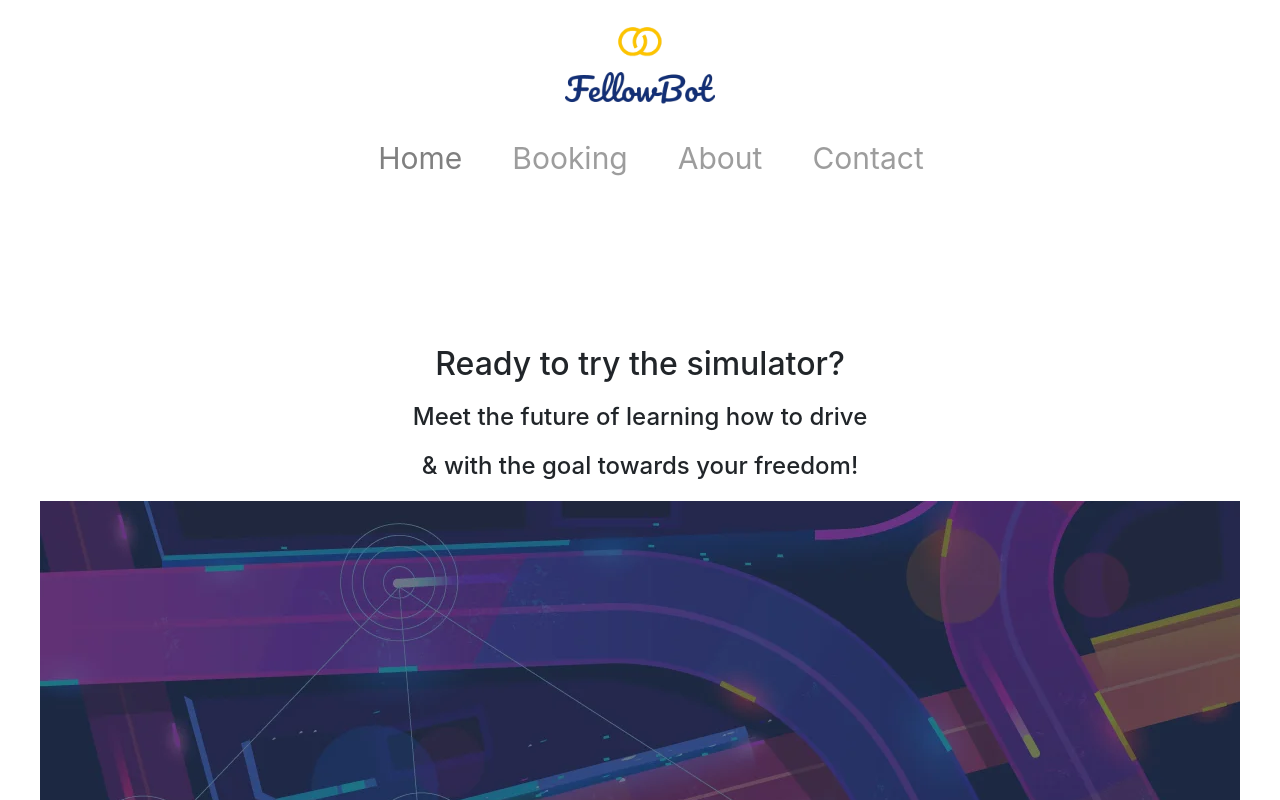
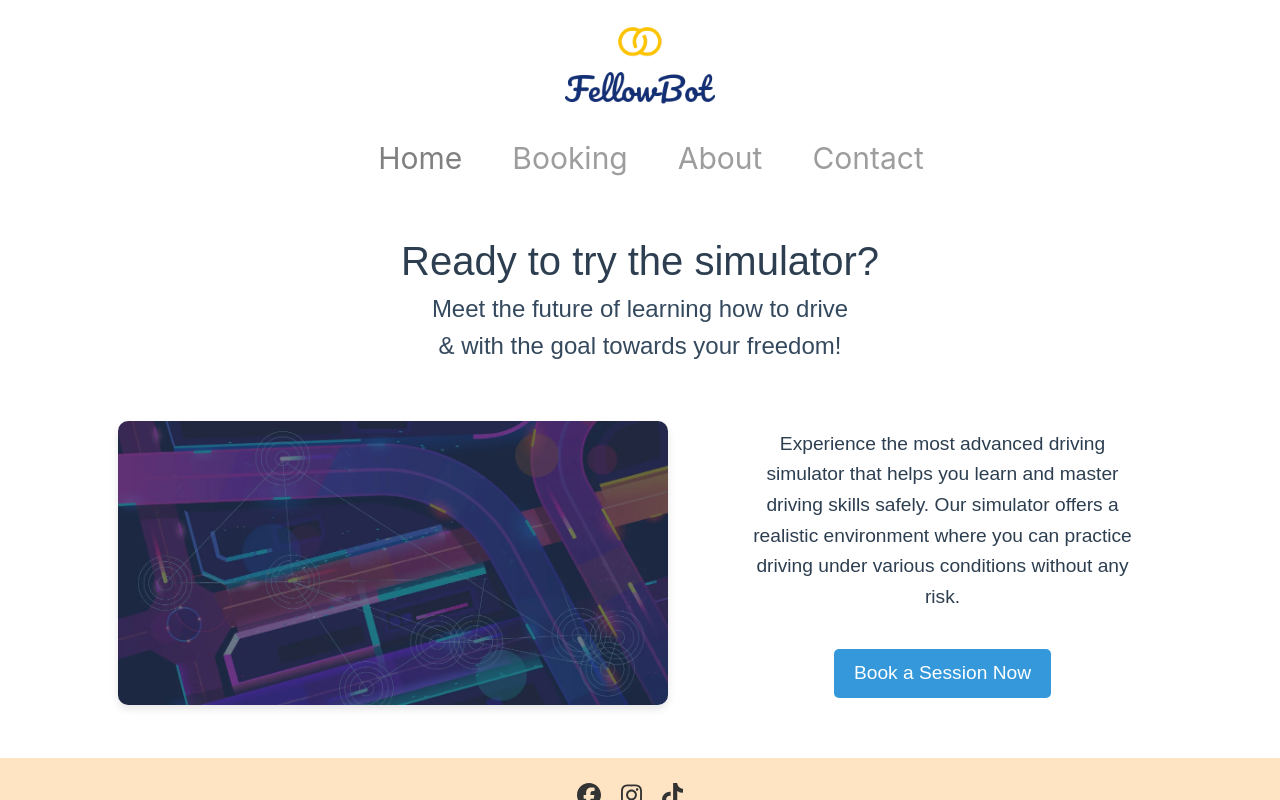
Before and after one commit to steffaniess/booking_app, a React (Create React App) app: page / in a window 1280 px wide. Shown: the top 800 px of the page. Built offline with nearby package versions, Linux system fonts and the light colour scheme.

Commit message:
fix layout home

```diff
--- a/src/components/views/home/Home.css
+++ b/src/components/views/home/Home.css
@@ -1,22 +1,71 @@
 /* Home.css */
 .home {
-    margin-top: 10%; /* Justera detta värde efter höjden på din header */
-    margin-bottom: 20%;
+    display: flex;
+    flex-direction: column;
+    align-items: center;
+    justify-content: center;
+    text-align: center;
     padding: 20px;
-    text-align: center; /* Centrera texten horisontellt */
+    font-family: Arial, sans-serif;
 }
 
-.home h1 {
-    font-size: 32px; /* Justera storleken på rubriken efter behov */
-    margin-bottom: 20px; /* Justera avståndet nedanför rubriken */
+.home-header {
+    margin-bottom: 20px;
 }
 
-.home h3 {
-    font-size: 24px; /* Justera storleken på underrubriken efter behov */
-    margin-bottom: 20px; /* Justera avståndet nedanför underrubriken */
+.home-header h1 {
+    font-size: 2.5em;
+    margin-bottom: 10px;
+    color: #2c3e50;
 }
 
-.home h5 {
-    font-size: 18px; /* Justera storleken på den mindre texten efter behov */
-    color: #666; /* Justera färgen på texten efter behov */
+.home-header h3 {
+    font-size: 1.5em;
+    color: #34495e;
 }
+
+.home-content {
+    display: flex;
+    flex-direction: row;
+    align-items: center;
+    justify-content: space-around;
+    width: 100%;
+    max-width: 1200px;
+    margin: 20px 0;
+}
+
+.home-image {
+    width: 50%;
+    max-width: 600px;
+    height: auto;
+    border-radius: 10px;
+    box-shadow: 0 4px 8px rgba(0, 0, 0, 0.1);
+}
+
+.home-info {
+    width: 40%;
+    max-width: 500px;
+    padding: 20px;
+}
+
+.home-info p {
+    font-size: 1.2em;
+    line-height: 1.6;
+    color: #2c3e50;
+}
+
+.home-button {
+    margin-top: 20px;
+    padding: 10px 20px;
+    font-size: 1.2em;
+    color: #fff;
+    background-color: #3498db;
+    border: none;
+    border-radius: 5px;
+    cursor: pointer;
+    transition: background-color 0.3s ease;
+}
+
+.home-button:hover {
+    background-color: #2980b9;
+}
--- a/src/components/views/home/Home.jsx
+++ b/src/components/views/home/Home.jsx
@@ -2,19 +2,22 @@ import React from 'react';
 import './Home.css';
 
 const Home = () => {
-    return(
-        <div className ='home'>
-            <h1>Ready to try the simulator?</h1>
-            <h3>Meet the future of learning how to drive</h3>
-            <h3>& with the goal towards your freedom!</h3>
-
-            <img src="/images/FirstPagePic.JPG" alt="First Page Pic" />
-
+    return (
+        <div className="home">
+            <header className="home-header">
+                <h1>Ready to try the simulator?</h1>
+                <h3>Meet the future of learning how to drive</h3>
+                <h3>& with the goal towards your freedom!</h3>
+            </header>
+            <section className="home-content">
+                <img src="/images/FirstPagePic.JPG" alt="First Page Pic" className="home-image" />
+                <div className="home-info">
+                    <p>Experience the most advanced driving simulator that helps you learn and master driving skills safely. Our simulator offers a realistic environment where you can practice driving under various conditions without any risk.</p>
+                    <button className="home-button">Book a Session Now</button>
+                </div>
+            </section>
         </div>
-
     );
 }
 
-
-
 export default Home;
```
